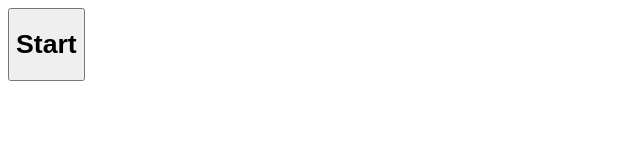
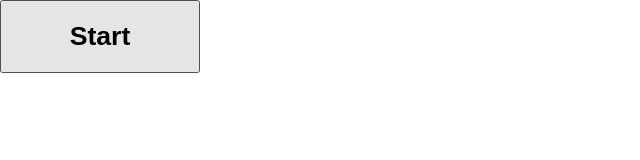
Before and after one commit to DefinitelyMaybe/aert, a plain HTML site: page menu.html in a window 1280 px wide. Shown: the whole page, without its empty margins (0-640 px from the left). Drawn offline with Linux system fonts and the light colour scheme.

Commit message:
add main and style sheet

```diff
--- a/menu.html
+++ b/menu.html
@@ -4,10 +4,13 @@
   <meta charset="UTF-8">
   <meta name="viewport" content="width=device-width, initial-scale=1.0">
   <title>menu</title>
+  <link rel="stylesheet" href="./style.css">
 </head>
 <body>
-  <button id="startbtn">
-    <h1>Start</h1>
-  </button>
+  <main>
+    <button id="startbtn">
+      <h1>Start</h1>
+    </button>
+  </main>
 </body>
 </html>
```
